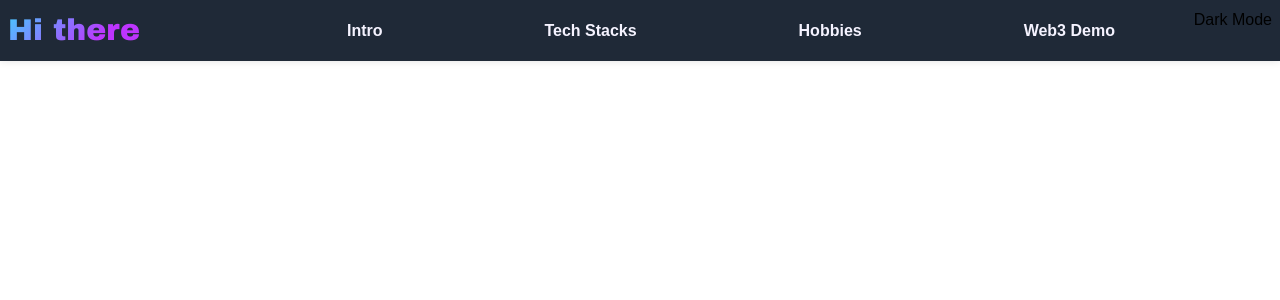
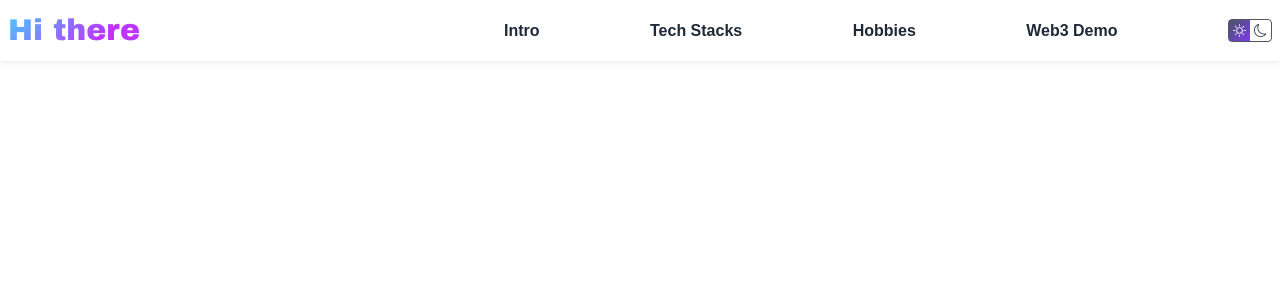
Before and after one commit to billginger/hi-there, a React (Vite) app in the folder client/: page / in a window 1280 px wide. Shown: the top 300 px of the page. Built offline with nearby package versions, Linux system fonts and the light colour scheme; a web font is replaced by a local one.

Commit message:
Update darkMode

```diff
--- a/client/package.json
+++ b/client/package.json
@@ -10,7 +10,8 @@
   },
   "dependencies": {
     "react": "^18.2.0",
-    "react-dom": "^18.2.0"
+    "react-dom": "^18.2.0",
+    "react-icons": "^4.7.1"
   },
   "devDependencies": {
     "@types/react": "^18.0.26",
--- a/client/src/components/DarkMode.jsx
+++ b/client/src/components/DarkMode.jsx
@@ -1,32 +1,36 @@
-import { useEffect, useState } from 'react';
-
-const DarkMode = () => {
-  const [darkMode, setDarkMode] = useState(localStorage.darkMode);
-  const switchDarkMode = () => {
-    if (!darkMode) {
-      localStorage.darkMode = true;
-      setDarkMode(true);
-    } else {
-      localStorage.removeItem('darkMode');
-      setDarkMode(false);
-    }
-  };
+import { BsSun, BsMoon } from "react-icons/bs";
 
 const checkDarkMode = () => {
-    if (!darkMode) {
+  if (localStorage.darkMode == 'on') {
     document.documentElement.classList.add('dark');
   } else {
     document.documentElement.classList.remove('dark');
   }
 }
 
-  useEffect(() => {
 checkDarkMode();
-  }, [darkMode]);
 
-  return (
-    <div onClick={switchDarkMode}>Dark Mode</div>
+const switchDarkMode = value => {
+  localStorage.darkMode = value;
+  checkDarkMode();
+};
+
+const DarkMode = () => (
+  <li className="flex border border-gray-600 rounded">
+    <div
+      className="p-1 text-white bg-gradient-to-br from-gray-600 to-violet-600 dark:bg-none dark:cursor-pointer"
+      onClick={() => switchDarkMode('off')}
+    >
+      <BsSun />
+    </div>
+    <div
+      className="p-1 text-gray-800 cursor-pointer dark:text-white dark:bg-gradient-to-br dark:from-gray-600
+        dark:to-violet-800 dark:cursor-auto"
+      onClick={() => switchDarkMode('on')}
+    >
+      <BsMoon />
+    </div>
+  </li>
 );
-}
 
 export { DarkMode };
--- a/client/src/components/Navbar.css
+++ b/client/src/components/Navbar.css
@@ -14,7 +14,3 @@
   background-clip: text;
   -webkit-text-fill-color: transparent;
 }
-
-a {
-  font-weight: 600;
-}
--- a/client/src/components/Navbar.jsx
+++ b/client/src/components/Navbar.jsx
@@ -7,7 +7,8 @@ const MenuItem = ({ name }) => (
   <li>
     <a
       href={`#${name}`}
-      className="text-gray-800 dark:text-violet-50 hover:text-violet-500 dark:hover:text-violet-400"
+      className="text-base font-semibold text-gray-800 dark:text-violet-50 hover:text-violet-500
+        dark:hover:text-violet-400 transition duration-300"
     >
       {name}
     </a>
@@ -16,15 +17,15 @@ const MenuItem = ({ name }) => (
 
 const Navbar = () => {
   return (
-    <div className="navbar dark:bg-gray-800">
+    <div className="navbar bg-white dark:bg-gray-800">
       <div className="container mx-auto p-2 flex justify-between">
         <span className="logo">Hi there</span>
         <ul className="hidden md:flex flex-1 ml-32 max-w-screen-md list-none flex justify-between items-center">
           {MenuItems.map((item, index) => (
             <MenuItem key={item + index} name={item} />
           ))}
+          <DarkMode />
         </ul>
-        <DarkMode />
       </div>
     </div>
   );
--- a/client/src/index.css
+++ b/client/src/index.css
@@ -12,6 +12,7 @@
 body {
   margin: 0;
   font-family: Jura, Arial;
+  font-size: 13px;
   -webkit-font-smoothing: antialiased;
   -moz-osx-font-smoothing: grayscale;
 }
```
Also changed, not shown: 1 other file (tests, documents, lock files or other folders). Lines whose indentation alone changed are shown as unchanged.
